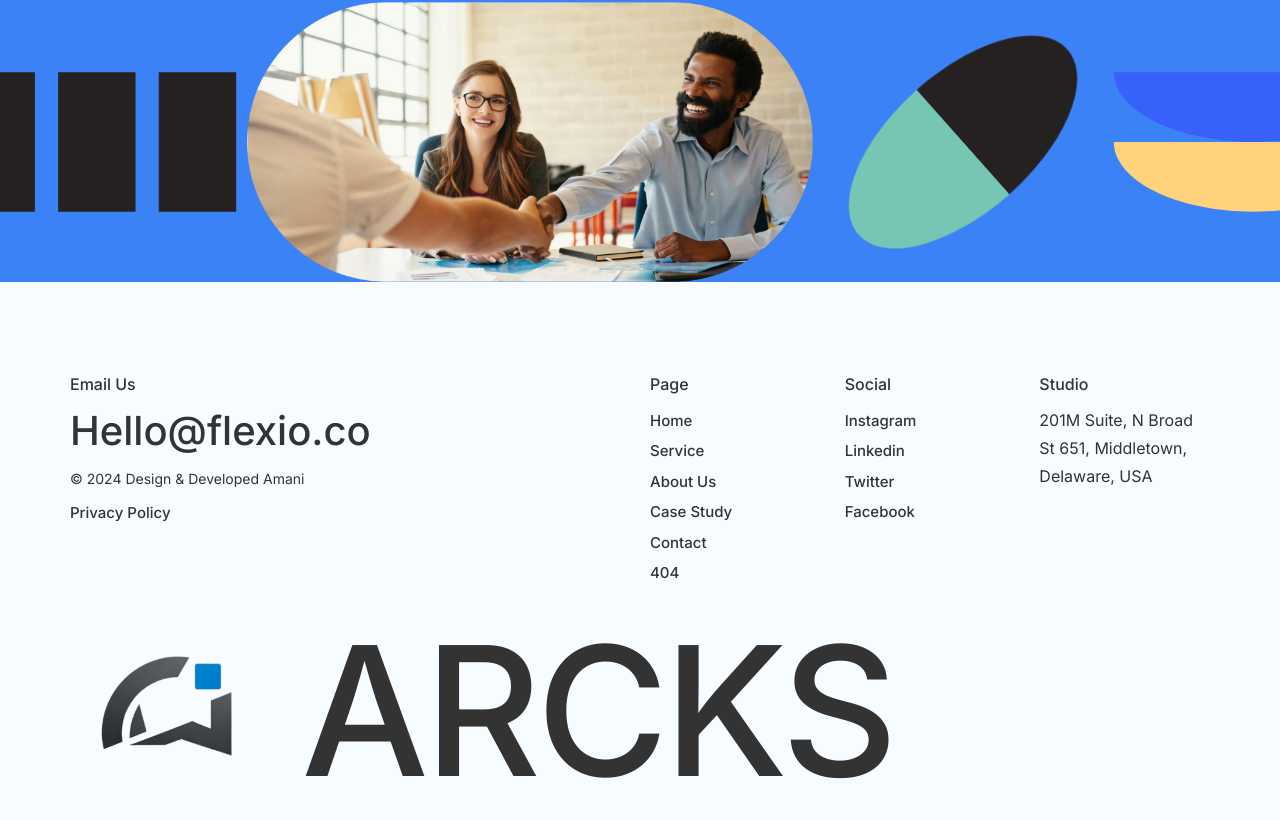
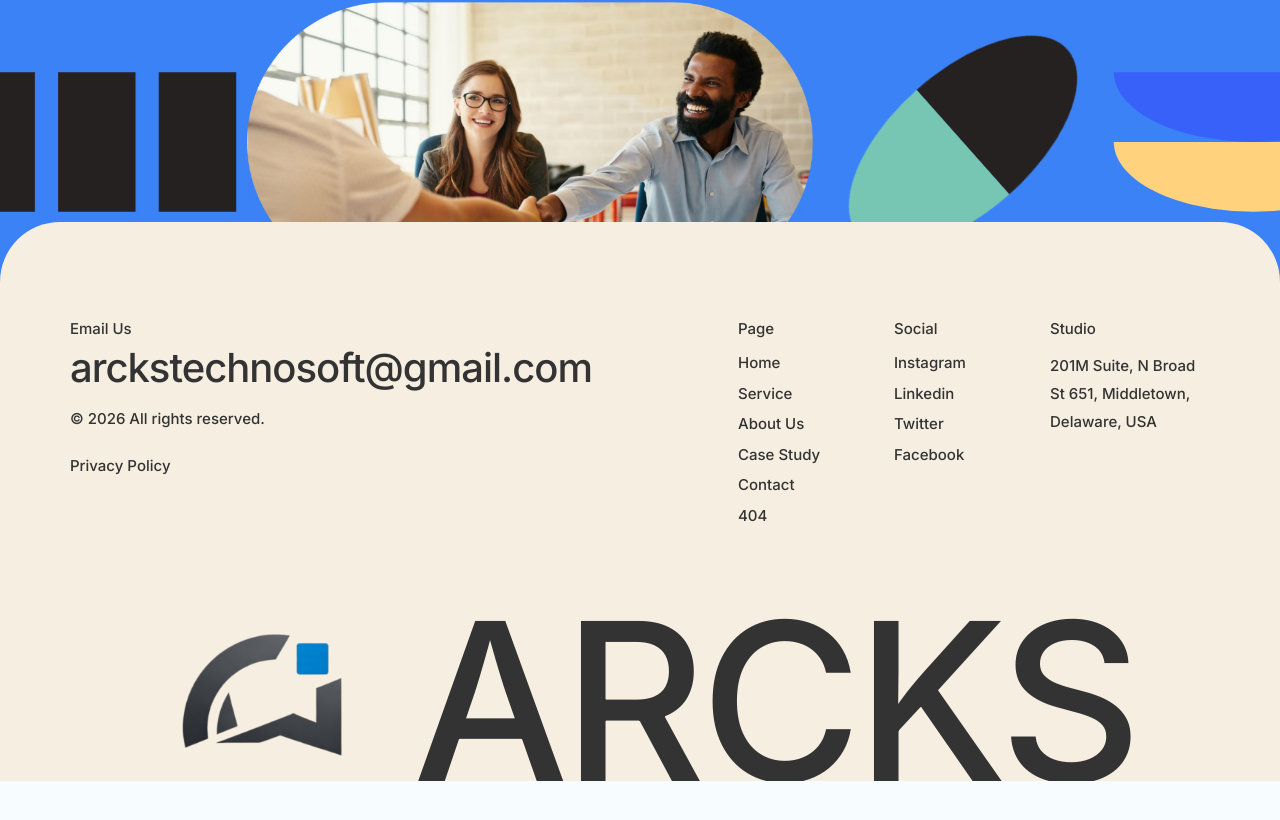
Before and after one commit to Arcks-Techno-Soft/website, a Next.js app: page / in a window 1280 px wide. Shown: the part 8259-9079 px from the top of the page. After the commit the page ends 9040 px from the top, so only its background shows below. Built offline with nearby package versions, Linux system fonts and the light colour scheme.

Commit message:
version-3.6 : Changed the UI of the footer.

```diff
--- a/src/components/footer.tsx
+++ b/src/components/footer.tsx
@@ -6,35 +6,41 @@
   const socialLinks = ["Instagram", "Linkedin", "Twitter", "Facebook"];
 
   return (
-    <footer className="pt-10 pb-24 px-8 overflow-hidden">
+    <footer className="relative z-10 -mt-10 md:-mt-[60px] bg-[#F5EEE1] rounded-t-[40px] md:rounded-t-[60px] pt-16 md:pt-24 px-8 overflow-hidden">
       <div className="max-w-[1140px] mx-auto">
         {/* Top Section */}
-        <div className="flex flex-col md:flex-row gap-12 md:gap-5 pt-12 mb-8">
+        <div className="flex flex-col md:flex-row gap-12 md:gap-8 pb-16">
           {/* Contact Info */}
           <div className="flex-1 flex flex-col gap-2">
-            <p className="text-foreground text-base font-medium leading-7">Email Us</p>
-            <p className="text-foreground text-3xl md:text-[40px] font-medium leading-tight">
-              Hello@flexio.co
+            <p className="text-foreground text-[15px] font-medium">Email Us</p>
+            <p className="text-foreground text-3xl md:text-[40px] font-medium leading-[1] tracking-tight">
+              arckstechnosoft@gmail.com
             </p>
-            <p className="text-foreground text-sm font-normal leading-relaxed mt-1">
-              &copy; 2024 Design &amp; Developed Amani
-            </p>
-            <Link href="#" className="text-foreground text-[15px] font-medium mt-1">
+            <div className="flex flex-wrap items-center gap-x-1 mt-3">
+              <p className="text-foreground text-[15px] font-medium">&copy; 2026</p>
+              <p className="text-foreground text-[15px] font-medium">
+                All rights reserved.
+              </p>
+            </div>
+            <Link
+              href="#"
+              className="text-foreground text-[15px] font-medium mt-4 hover:text-primary transition-colors self-start"
+            >
               Privacy Policy
             </Link>
           </div>
 
           {/* Link Columns */}
-          <div className="flex-1 flex gap-6">
+          <div className="flex gap-10 md:gap-14 md:justify-end">
             {/* Page */}
-            <div className="flex-1 flex flex-col gap-2">
-              <p className="text-foreground text-base font-medium leading-7">Page</p>
-              <div className="flex flex-col">
+            <div className="flex flex-col gap-3 min-w-[100px]">
+              <p className="text-foreground text-[15px] font-medium">Page</p>
+              <div className="flex flex-col gap-2">
                 {pageLinks.map((link) => (
                   <Link
                     key={link}
                     href="#"
-                    className="text-foreground text-[15px] font-medium py-1 hover:text-primary transition-colors"
+                    className="text-foreground text-[15px] font-medium hover:text-primary transition-colors"
                   >
                     {link}
                   </Link>
@@ -43,14 +49,14 @@
             </div>
 
             {/* Social */}
-            <div className="flex-1 flex flex-col gap-2">
-              <p className="text-foreground text-base font-medium leading-7">Social</p>
-              <div className="flex flex-col">
+            <div className="flex flex-col gap-3 min-w-[100px]">
+              <p className="text-foreground text-[15px] font-medium">Social</p>
+              <div className="flex flex-col gap-2">
                 {socialLinks.map((link) => (
                   <Link
                     key={link}
                     href="#"
-                    className="text-foreground text-[15px] font-medium py-1 hover:text-primary transition-colors"
+                    className="text-foreground text-[15px] font-medium hover:text-primary transition-colors"
                   >
                     {link}
                   </Link>
@@ -59,27 +65,29 @@
             </div>
 
             {/* Studio */}
-            <div className="flex-1 flex flex-col gap-2">
-              <p className="text-foreground text-base font-medium leading-7">Studio</p>
-              <p className="text-foreground text-base font-normal leading-7">
-                201M Suite, N Broad<br />
-                St 651, Middletown,<br />
+            <div className="flex flex-col gap-3 min-w-[160px]">
+              <p className="text-foreground text-[15px] font-medium">Studio</p>
+              <p className="text-foreground text-[15px] font-medium leading-7">
+                201M Suite, N Broad
+                <br />
+                St 651, Middletown,
+                <br />
                 Delaware, USA
               </p>
             </div>
           </div>
         </div>
 
-        {/* Large Logo */}
-        <div className="flex items-center gap-4 md:gap-6 mt-8">
+        {/* Oversized brand mark — centered, intentionally clipped at the bottom */}
+        <div className="flex items-start justify-center gap-2 md:gap-4 mb-[-10px] md:mb-[-20px] lg:mb-[-30px]">
           <Image
             src="/arcks-logo.png"
             alt=""
-            width={1368}
-            height={1188}
-            className="h-[80px] md:h-[140px] lg:h-[180px] w-auto"
+            width={1468}
+            height={1288}
+            className="h-[100px] md:h-[160px] lg:h-[220px] w-auto shrink-0"
           />
-          <span className="text-[80px] md:text-[140px] lg:text-[180px] font-medium text-foreground leading-none tracking-tight">
+          <span className="text-[100px] md:text-[160px] lg:text-[220px] font-medium text-foreground leading-none tracking-tight">
             ARCKS
           </span>
         </div>
```
